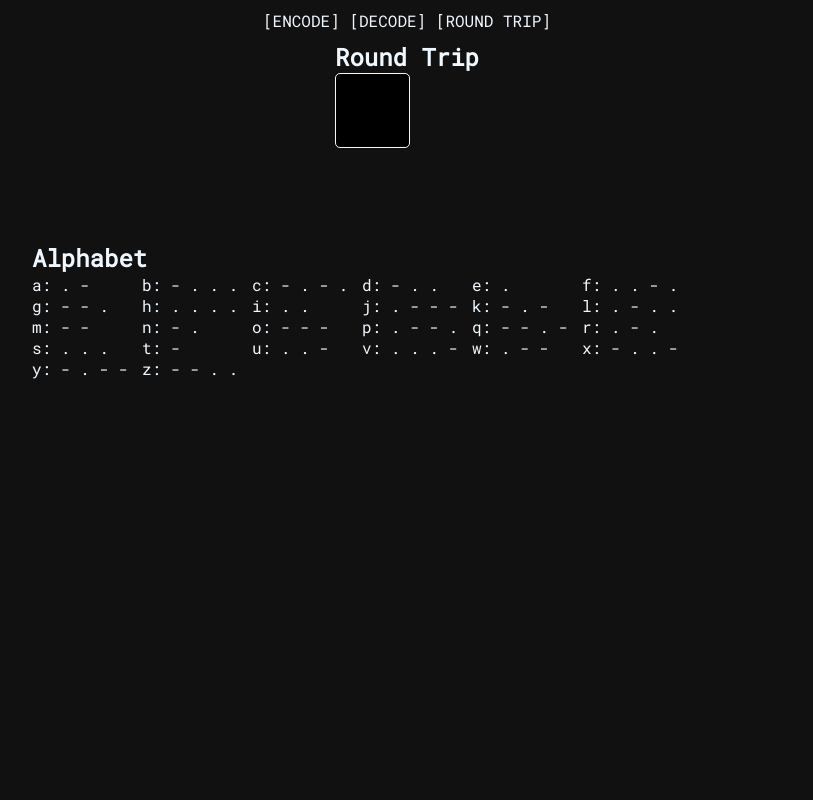
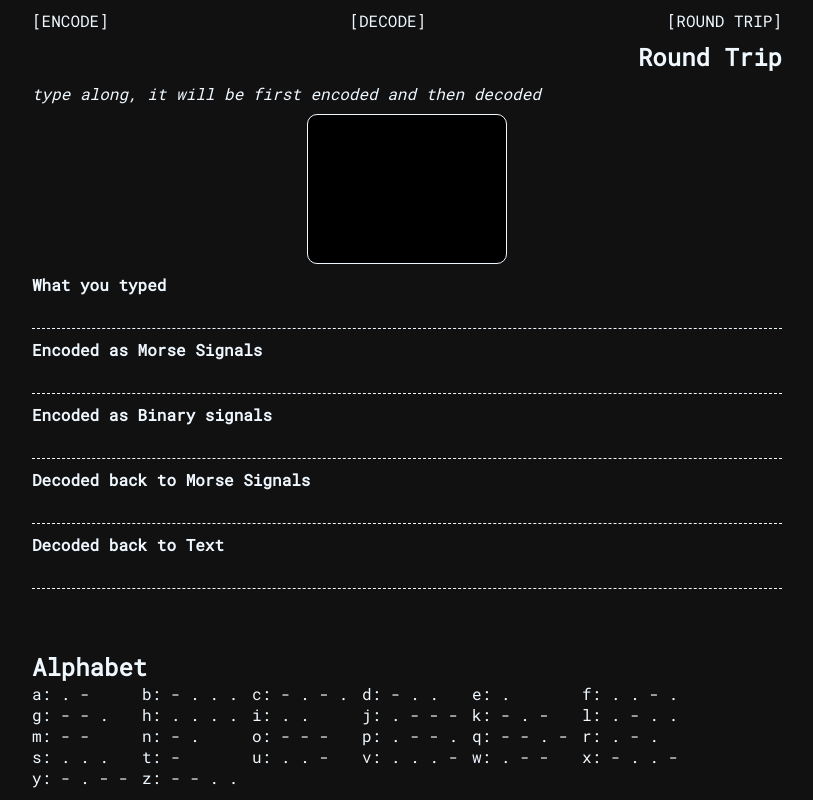
Before and after one commit to teebee78/morse, an Angular app: page /round-trip in a window 1280 px wide. Shown: the whole page, without its empty margins (233-1046 px from the left). Built offline with nearby package versions, Linux system fonts and the light colour scheme.

Commit message:
improve styling

```diff
--- a/src/app/app.component.html
+++ b/src/app/app.component.html
@@ -1,7 +1,7 @@
 <nav>
-    [<a routerLink="encode">ENCODE</a>]
-    [<a routerLink="decode">DECODE</a>]
-    [<a routerLink="round-trip">ROUND TRIP</a>]
+    <span>[<a routerLink="encode">ENCODE</a>]</span>
+    <span>[<a routerLink="decode">DECODE</a>]</span>
+    <span>[<a routerLink="round-trip">ROUND TRIP</a>]</span>
 </nav>
 
 <main>
--- a/src/app/app.component.scss
+++ b/src/app/app.component.scss
@@ -1,23 +1,33 @@
 :host {
+    height: 100%;
+    padding: 10px;
+    background-color: #111112;
+    color: aliceblue;
     display: grid;
-    grid-template-rows: auto auto 1fr;
-    align-items: start;
-    justify-items: center;
-    height: 100%;
-
-    padding: 10px;
+    grid-template:
+        "paddingLeft header paddingRight" auto
+        "paddingLeft main paddingRight" 600px
+        "paddingLeft footer paddingRight" 1fr
+        / 1fr minmax(500px, 750px) 1fr;
     grid-gap: 10px;
 
-    background-color: #111112;
-    color: aliceblue;
+    > nav {
+        grid-area: header;
 
-    .alphabet {
-        width: 750px;
-        max-height: 250px;
+        display: flex;
+        justify-content: space-between;
+
+        a {
+            color: aliceblue;
+            text-decoration: none;
+        }
     }
 
-    nav > a {
-        color: aliceblue;
-        text-decoration: none;
+    > main {
+        grid-area: main;
+    }
+
+    > app-alphabet {
+        grid-area: footer;
     }
 }
--- a/src/app/decode/decode.component.html
+++ b/src/app/decode/decode.component.html
@@ -1,5 +1,5 @@
 <h2>MORSE DECODER</h2>
-
+<i>Use your space bar</i>
 <app-signal [signal]="signal$ | async"/>
-
+<h4>Decoded</h4>
 <span>{{decodedText$ | async}}|</span>
--- a/src/app/decode/decode.component.scss
+++ b/src/app/decode/decode.component.scss
@@ -1,33 +1,26 @@
 :host {
-    height: 350px;
-    width: 350px;
-
-    border: 1px solid aliceblue;
-    border-radius: 10px;
-    color: aliceblue;
-
-    padding: 10px;
-
     display: grid;
     align-items: center;
-    grid-template: auto 1fr auto / 1fr;
+    grid-template: auto auto 200px auto auto / 1fr;
+    grid-gap: 10px;
+
+    > app-signal {
+        width: 200px;
+        height: 100%;
+        justify-self: center;
+        border-radius: 10px;
+        border: 1px solid aliceblue;
+    }
 
     > h2 {
-        justify-self: center;
-    }
-
-    > app-signal {
-        width: 75%;
-        height: 75%;
         justify-self: center;
     }
 
     > span {
         overflow-x: hidden;
         text-overflow:  ellipsis;
-        max-width: 100%;
-//        direction: rtl;
+        width: 100%;
         justify-self: start;
-        height: 2em;
+        border-bottom: 1px dashed aliceblue;
     }
 }
--- a/src/app/encode/encode.component.html
+++ b/src/app/encode/encode.component.html
@@ -1,5 +1,6 @@
 <h2>MORSE ENCODER</h2>
-
+<i>just type ahead, it will be morsed</i>
 <app-signal [signal]="signal$ | async"/>
 
+<h4>What you typed</h4>
 <span>{{ typedText$ | async}}</span>
--- a/src/app/encode/encode.component.scss
+++ b/src/app/encode/encode.component.scss
@@ -1,35 +1,28 @@
 :host {
-    height: 350px;
-    width: 350px;
-
-    border: 1px solid aliceblue;
-    border-radius: 10px;
-    color: aliceblue;
-
-    padding: 10px;
-
     display: grid;
     align-items: center;
-    grid-template: auto 1fr auto / 1fr;
+    grid-template: auto auto 200px auto auto / 1fr;
+    grid-gap: 10px;
 
     > h2 {
-        justify-self: center;
+        justify-self: start;
     }
 
     > app-signal {
-        width: 75%;
-        height: 75%;
+        width: 200px;
+        height: 100%;
         justify-self: center;
-        border-radius: 50%;
-        border-width: 0px;
+        border-radius: 10px;
+        border: 1px solid aliceblue;
     }
 
     > span {
         overflow-x: hidden;
         text-overflow:  ellipsis;
-        max-width: 100%;
-        direction: rtl;
+        width: 100%;
         justify-self: start;
         height: 2em;
+
+        border-bottom: 1px dashed aliceblue;
     }
 }
--- a/src/app/round-trip/round-trip.component.html
+++ b/src/app/round-trip/round-trip.component.html
@@ -1,13 +1,18 @@
 <h2>Round Trip</h2>
-
+<i>type along, it will be first encoded and then decoded</i>
 <app-signal [signal]="emittedBinarySignals$ | async"/>
 
+<h4>What you typed</h4>
 <span>{{ typedText$ | async}}</span>
-<br/>
+
+<h4>Encoded as Morse Signals</h4>
 <span>{{ collectedEncodedMorseSignals$ | async}}</span>
-<br>
+
+<h4>Encoded as Binary signals</h4>
 <span>{{ collectedEmittedSignals$ | async }}</span>
-<br/>
+
+<h4>Decoded back to Morse Signals</h4>
 <span>{{ collectedDecodedMorseSignals$ | async }}</span>
-<br/>
+
+<h4>Decoded back to Text</h4>
 <span>{{ decodedText$ | async }}</span>
--- a/src/app/round-trip/round-trip.component.scss
+++ b/src/app/round-trip/round-trip.component.scss
@@ -0,0 +1,27 @@
+:host {
+    display: grid;
+    align-items: center;
+    grid-template: auto auto 150px repeat(10, auto);
+    grid-gap: 10px;
+
+    > h2 {
+        justify-self: end;
+    }
+
+    > app-signal {
+        width: 200px;
+        height: 150px;
+        justify-self: center;
+        border-radius: 10px;
+        border: 1px solid aliceblue;
+    }
+
+    > span {
+        overflow-x: hidden;
+        text-overflow:  ellipsis;
+        width: 100%;
+        justify-self: start;
+        height: 1.5em;
+        border-bottom: 1px dashed aliceblue;
+    }
+}
```
